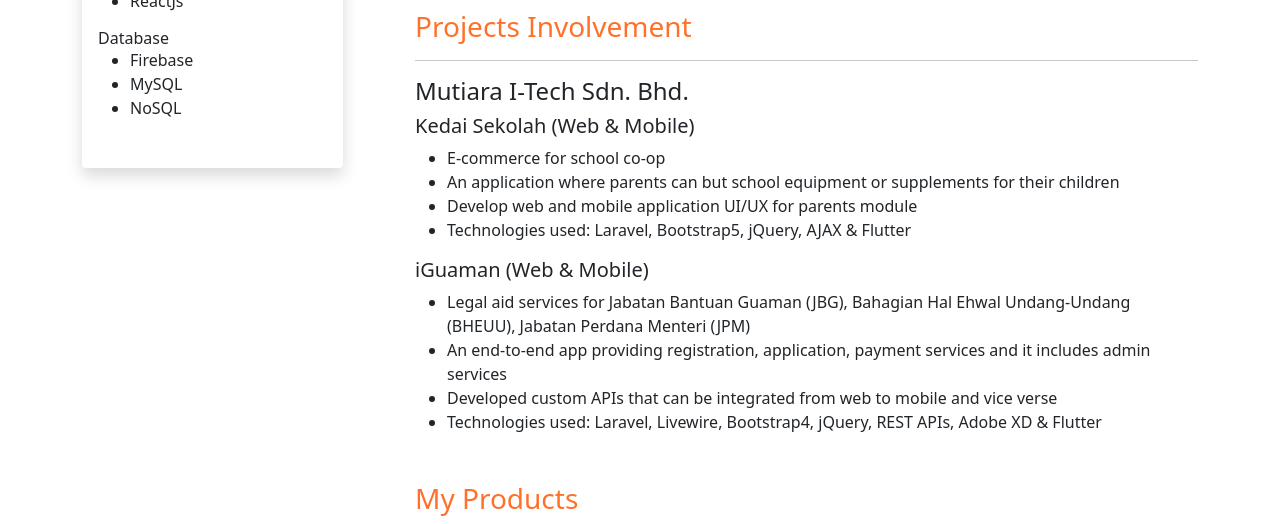
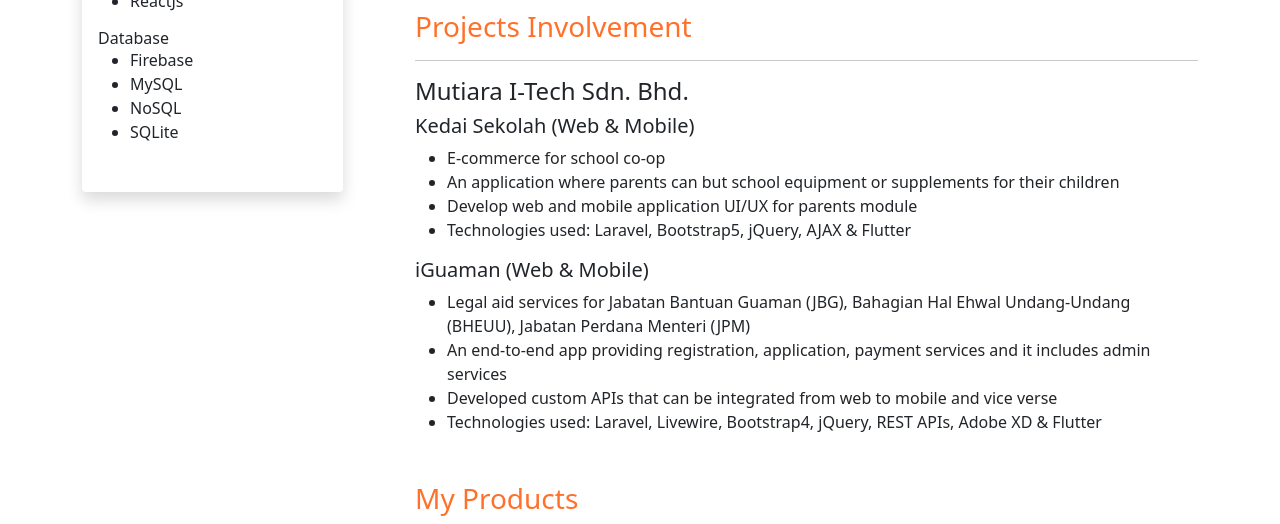
Before and after one commit to quezera97/online_resume, a website: page public/index.html in a window 1280 px wide. Shown: the part 1000-1524 px from the top of the page. Drawn offline with nearby package versions, Linux system fonts and the light colour scheme.

Commit message:
add soemthing

```diff
--- /dev/null
+++ b/package.json
@@ -0,0 +1,5 @@
+{
+  "dependencies": {
+    "firebase": "^10.8.1"
+  }
+}
--- a/public/index.html
+++ b/public/index.html
@@ -58,6 +58,7 @@
                                 <li>Firebase</li>
                                 <li>MySQL</li>
                                 <li>NoSQL</li>
+                                <li>SQLite</li>
                             </ul>
                         </div>
                     </div>
```
Also changed, not shown: 1 other file.
